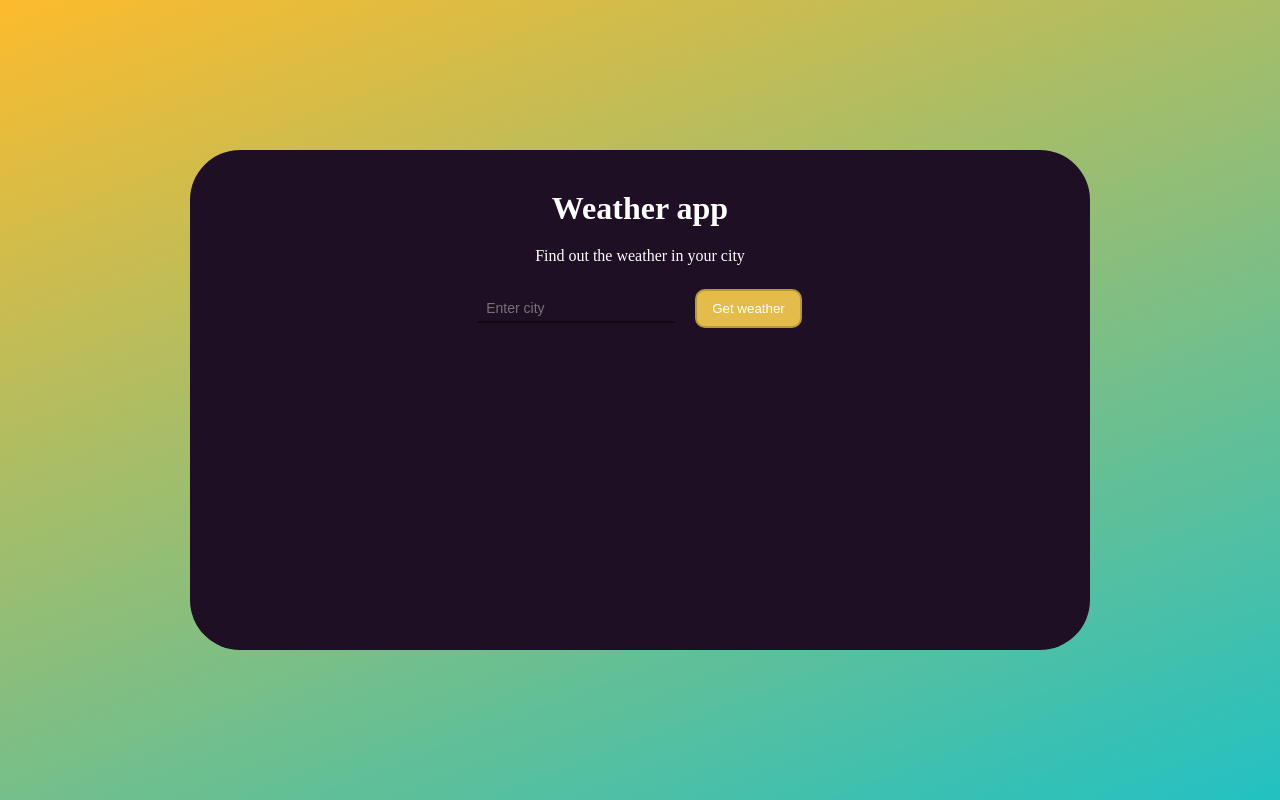
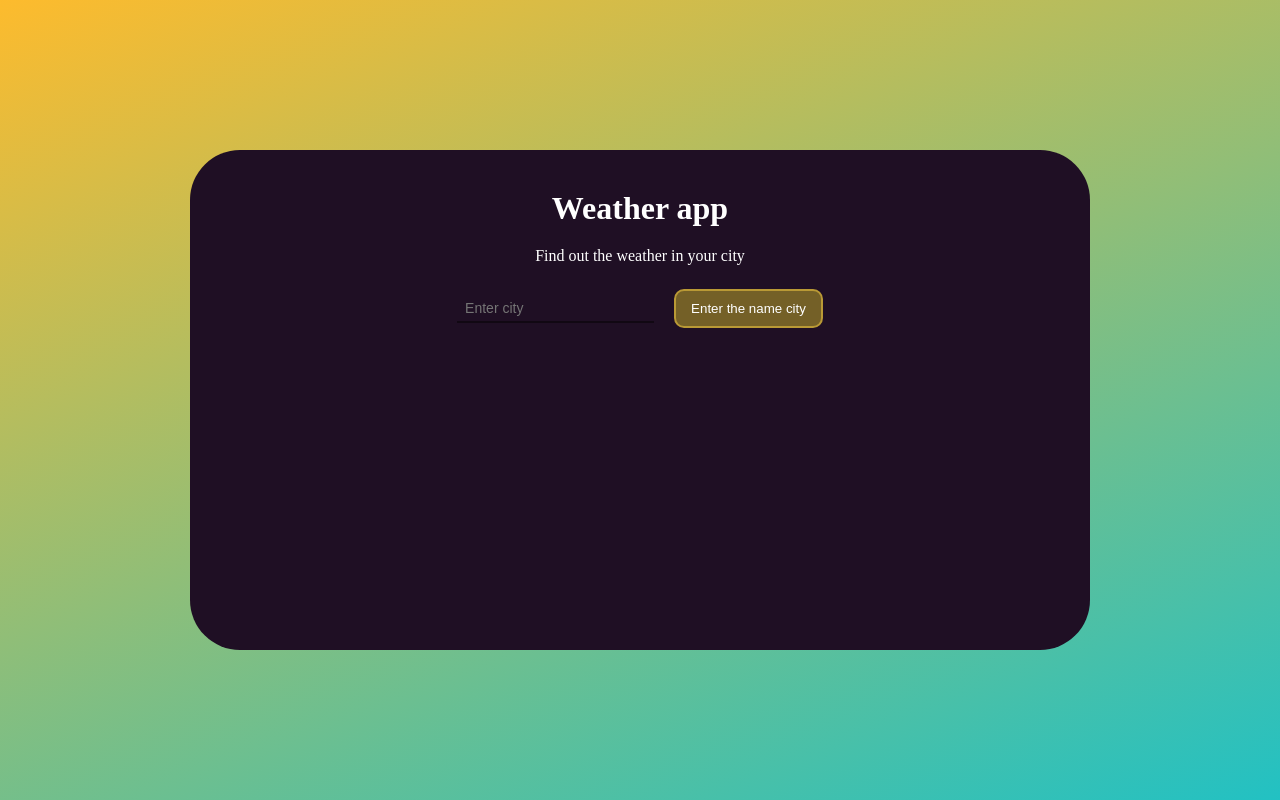
Before and after one commit to kittensgit/vue-app, a Vue app: page / in a window 1280 px wide. Built offline with nearby package versions, Linux system fonts and the light colour scheme; the HTML template or start-up script is replaced by a standard one.

Commit message:
v-show, v-if, v-else

```diff
--- a/src/App.vue
+++ b/src/App.vue
@@ -11,9 +11,14 @@ export default {
 <template>
     <div class="wrapper">
         <h1>Weather app</h1>
-        <p>Find out the weather in {{ city == '' ? 'your city' : city }}</p>
+        <p>
+            Find out the weather in
+            {{ city == '' ? 'your city' : '«' + city + '»' }}
+        </p>
         <input type="text" v-model="city" placeholder="Enter city" />
-        <button>Get weather</button>
+        <!-- <button v-show="city !== ''">Get weather</button> -->
+        <button v-if="city !== ''">Get weather</button>
+        <button v-else disabled>Enter the name city</button>
     </div>
 </template>
 
@@ -58,6 +63,10 @@ export default {
     cursor: pointer;
     transition: transform 500ms ease;
 }
+.wrapper button:disabled {
+    background: #746027;
+    cursor: not-allowed;
+}
 .wrapper button:hover {
     transform: scale(1.1) translateY(-5px);
 }
```
